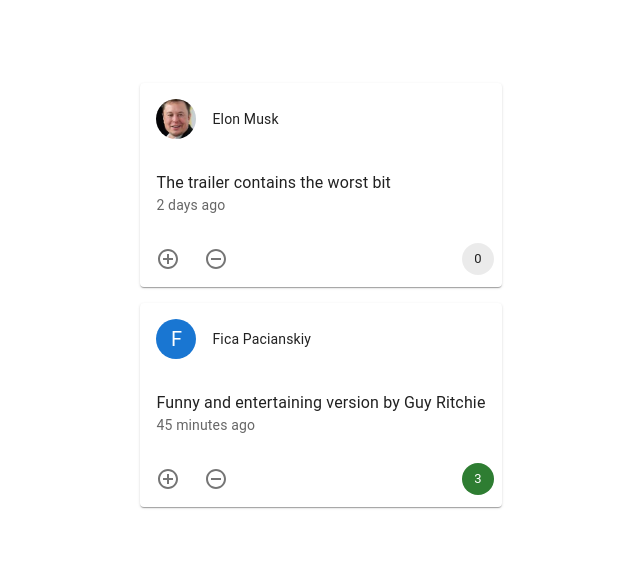
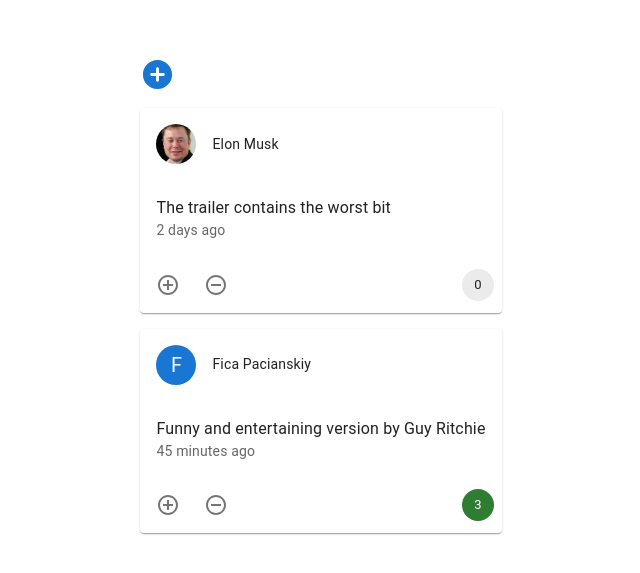
Before and after one commit to OwtmPatrick/comments-ract-ts, a React (Vite) app: page / in a window 1280 px wide. Shown: the part 105-678 px from the top of the page, without its empty margins (319-959 px from the left). Built offline with nearby package versions, Linux system fonts and the light colour scheme.

Commit message:
add comment form

```diff
--- a/package.json
+++ b/package.json
@@ -15,11 +15,13 @@
     "@emotion/styled": "^11.10.5",
     "@mui/icons-material": "^5.11.0",
     "@mui/material": "^5.11.8",
+    "formik": "^2.2.9",
     "mobx": "^6.8.0",
     "mobx-react-lite": "^3.4.0",
     "mobx-state-tree": "^5.1.7",
     "react": "^18.2.0",
-    "react-dom": "^18.2.0"
+    "react-dom": "^18.2.0",
+    "yup": "^1.0.0"
   },
   "devDependencies": {
     "@types/react": "^18.0.27",
--- a/src/App.tsx
+++ b/src/App.tsx
@@ -1,6 +1,8 @@
-import React, { useState } from 'react';
+import React from 'react';
+import { Stack } from '@mui/system';
 import reactLogo from './assets/react.svg';
 import './App.css';
+import AddComment from './components/AddComment';
 import CommentsList from './components/CommentsList';
 
 import { Provider, rootStore } from './store';
@@ -8,7 +10,11 @@ import { Provider, rootStore } from './store';
 function App() {
   return (
     <Provider value={rootStore}>
-      <CommentsList />
+      <Stack spacing={2} alignItems="flex-start" sx={{ padding: 5 }}>
+        <AddComment />
+
+        <CommentsList />
+      </Stack>
     </Provider>
   );
 }
--- /dev/null
+++ b/src/components/AddComment/AddComment.styles.ts
@@ -0,0 +1,9 @@
+import { IconButton as MuiIconButton, Dialog as MuiDialog, styled } from '@mui/material';
+
+export const IconButton = styled(MuiIconButton)({
+  padding: 0
+});
+
+export const Dialog = styled(MuiDialog)({
+  '& .MuiDialog-paper': { width: '100%' }
+});
--- /dev/null
+++ b/src/components/AddComment/AddComment.tsx
@@ -0,0 +1,109 @@
+import React from 'react';
+import { Stack, Button, TextField, DialogContent, Tooltip, Avatar } from '@mui/material';
+import { PhotoCamera } from '@mui/icons-material';
+import AddCircleRoundedIcon from '@mui/icons-material/AddCircleRounded';
+import { FormikProps } from 'formik';
+
+import { IconButton, Dialog } from './AddComment.styles';
+
+interface AddCommentProps {
+  open: boolean;
+  toggleFormModal: () => void;
+  handleCapture: (e: React.ChangeEvent<HTMLInputElement>) => void;
+  formik: FormikProps<{
+    email: string;
+    author: string;
+    text: string;
+    avatar: string;
+  }>;
+}
+
+const AddComment = ({
+  open,
+  toggleFormModal,
+  handleCapture,
+  formik
+}: AddCommentProps): React.ReactElement => {
+  const { values, errors, touched, handleSubmit, handleChange } = formik;
+
+  return (
+    <>
+      <Tooltip title="Add comment">
+        <IconButton color="primary" aria-label="add comment" onClick={toggleFormModal}>
+          <AddCircleRoundedIcon fontSize="large" />
+        </IconButton>
+      </Tooltip>
+
+      {open && (
+        <Dialog open={open} onClose={toggleFormModal}>
+          <form onSubmit={handleSubmit} noValidate>
+            <DialogContent>
+              <Stack spacing={2}>
+                <TextField
+                  fullWidth
+                  name="email"
+                  label="Email"
+                  type="email"
+                  value={values.email}
+                  onChange={handleChange}
+                  error={touched.email && Boolean(errors.email)}
+                  helperText={touched.email && errors.email}
+                />
+
+                <TextField
+                  fullWidth
+                  name="author"
+                  label="Author"
+                  type="author"
+                  value={values.author}
+                  onChange={handleChange}
+                  error={touched.author && Boolean(errors.author)}
+                  helperText={touched.author && errors.author}
+                />
+
+                <TextField
+                  fullWidth
+                  name="text"
+                  label="Text"
+                  value={values.text}
+                  onChange={handleChange}
+                  error={touched.text && Boolean(errors.text)}
+                  helperText={touched.text && errors.text}
+                  multiline
+                  rows={5}
+                />
+
+                <input
+                  accept="image/*"
+                  id="faceImage"
+                  type="file"
+                  onChange={handleCapture}
+                  hidden
+                />
+
+                <Stack direction="row" justifyContent="space-between">
+                  <label htmlFor="faceImage">
+                    <Tooltip title="Select image">
+                      {/* @ts-ignore */}
+                      <IconButton color="primary" aria-label="upload picture" component="span">
+                        <PhotoCamera fontSize="large" />
+                      </IconButton>
+                    </Tooltip>
+                  </label>
+
+                  <Avatar src={values.avatar || undefined} />
+                </Stack>
+
+                <Button color="primary" variant="contained" fullWidth type="submit">
+                  Add
+                </Button>
+              </Stack>
+            </DialogContent>
+          </form>
+        </Dialog>
+      )}
+    </>
+  );
+};
+
+export default AddComment;
--- /dev/null
+++ b/src/components/AddComment/index.tsx
@@ -0,0 +1,66 @@
+import React, { useState } from 'react';
+import { useFormik } from 'formik';
+import AddComment from './AddComment';
+
+import validationSchema from './validationSchema';
+
+import getId from '../../utils/getId';
+
+import { useStore } from '../../store';
+
+const Container = () => {
+  const [open, setOpen] = useState<boolean>(false);
+  const {
+    commentsStore: { addComment }
+  } = useStore();
+
+  const formik = useFormik({
+    initialValues: {
+      email: '',
+      author: '',
+      text: '',
+      avatar: ''
+    },
+    validationSchema,
+    onSubmit: (values) => {
+      addComment({
+        ...values,
+        id: getId(),
+        date: new Date(),
+        rating: 0,
+        hidden: false
+      });
+
+      formik.resetForm();
+      toggleFormModal();
+    }
+  });
+
+  const toggleFormModal = () => setOpen(!open);
+
+  const handleCapture = (e: React.ChangeEvent<HTMLInputElement>) => {
+    if (!e.target.files) {
+      return;
+    }
+
+    const file = e.target.files[0];
+    const reader = new FileReader();
+
+    reader.readAsDataURL(file);
+
+    reader.onloadend = function () {
+      formik.setFieldValue('avatar', reader.result);
+    };
+  };
+
+  return (
+    <AddComment
+      open={open}
+      toggleFormModal={toggleFormModal}
+      formik={formik}
+      handleCapture={handleCapture}
+    />
+  );
+};
+
+export default Container;
--- /dev/null
+++ b/src/components/AddComment/validationSchema.ts
@@ -0,0 +1,7 @@
+import * as yup from 'yup';
+
+export default yup.object({
+  email: yup.string().email('Enter a valid email').required('Email is required'),
+  author: yup.string().required('Author is required'),
+  text: yup.string().required('Text is required')
+});
--- a/src/components/CommentsList/CommentsList.tsx
+++ b/src/components/CommentsList/CommentsList.tsx
@@ -14,7 +14,7 @@ const CommentsList = observer(() => {
   console.log(getSnapshot(comments));
 
   return (
-    <Stack spacing={2} alignItems="center" sx={{ padding: 5 }}>
+    <>
       {comments.map(({ id, incrementRating, decrementRating, toggle, timeAgo, ...rest }) => (
         <Comment
           key={id}
@@ -26,7 +26,7 @@ const CommentsList = observer(() => {
           {...rest}
         />
       ))}
-    </Stack>
+    </>
   );
 });
 
```
Also changed, not shown: 1 other file (tests, documents, lock files or other folders).
